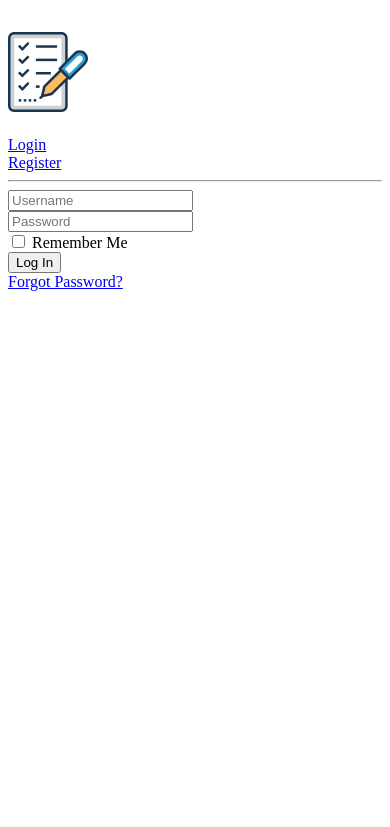
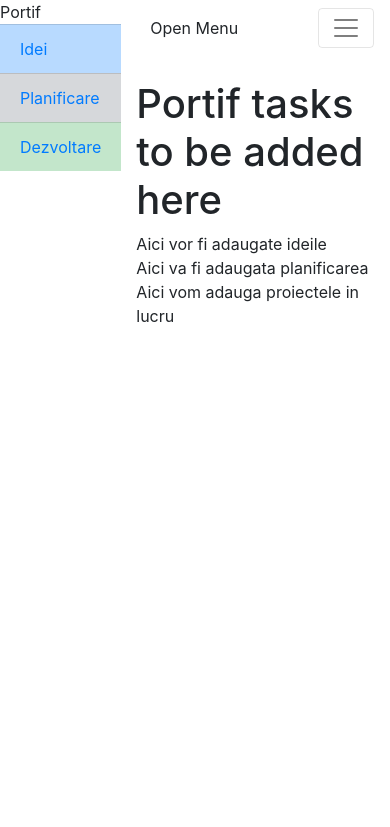
Before and after one commit to cherinu23/cactus, a PHP site: template resources/templates/home.php in a window 390 px wide. Shown: the top 827 px of the page. Run offline with PHP 8.4, Linux system fonts and the light colour scheme; the template is opened without the code that fills it, so the values that code supplies are empty; some libraries are stand-ins or nearby versions.

Commit message:
modified:   index.php 	modified:   resources/library/contry.php 	deleted:    resources/library/templateFunctions.php 	renamed:    resources/templates/taskpage.html -> resources/templates/home.php 	renamed:    resources/templates/home.php -> resources/templates/login.php 	new file:   resources/templates/register.php 	renamed:    resources/templates/reset.html -> resources/templates/reset.php

```diff
--- a/resources/templates/home.php
+++ b/resources/templates/home.php
@@ -1,107 +1,96 @@
-<body class="g-bg-all body-tpage2">
-	<div class="container">
-		<div class="row no-gutters no-gutters2 mt-3 justify-content-center">
-			<div class="col-md-2">
-				<div class="card-img-top text-center">
-					<img src="images/content/task2.svg" style="width:5em; height:8em; class="card-img-top" alt="..." >
-				</div>
-			</div>
-		</div>
-	</div>
-	<div class="container">
-		<div class="row justify-content-center">
-			<div class="col-xs-8 col-sm-8 col-md-5">
-				<div class="card card-login">
-					<div class="card-heading">
-						<div class="row">
-							<div class="col">
-								<a href="#" class="active" id="login-form-link">Login</a>
-							</div>
-							<div class="col">
-								<a href="#" id="register-form-link">Register</a>
-							</div>
-						</div>
-						<hr>
-					</div>
-					<div class="card-body">
-						<div class="row">
-							<div class="col">
 
-							<!-- LOGIN FORM -->
+<!-- TO BE TEMPLATED -->
+<!DOCTYPE html>
+<html lang="en">
+<head>
+ <!-- Required meta tags -->
+ <meta charset="utf-8">
+ <meta name="viewport" content="width=device-width, initial-scale=1, shrink-to-fit=no">
+ <title>Taskpage</title>
+ <!-- CDN/Bootstrap CSS -->
+ <link rel="stylesheet" href="https://stackpath.bootstrapcdn.com/bootstrap/4.2.1/css/bootstrap.min.css" integrity="sha384-GJzZqFGwb1QTTN6wy59ffF1BuGJpLSa9DkKMp0DgiMDm4iYMj70gZWKYbI706tWS" crossorigin="anonymous">
+ <!-- CDN/FontAwesome CSS -->
+ <link rel="stylesheet" href="https://use.fontawesome.com/releases/v5.7.1/css/all.css" integrity="sha384-fnmOCqbTlWIlj8LyTjo7mOUStjsKC4pOpQbqyi7RrhN7udi9RwhKkMHpvLbHG9Sr" crossorigin="anonymous">
+ <!-- LocalCustom CSS -->
+ <link rel="stylesheet" href="/css/pref.css">
+</head>
+<body class="body-tpage g-bg-all">
+  <div class="d-flex" id="wrapper">
 
-								<form id="login-form" action="" method="post" role="form" style="display: block;">
-									<div class="form-group">
-										<input type="text" name="username" id="username" tabindex="1" class="form-control" placeholder="Username" value="" required="required">
-									</div>
-									<div class="form-group">
-										<input type="password" name="password" id="password" tabindex="2" class="form-control" placeholder="Password" required="required">
-									</div>
-									<div class="form-group">
-										<input type="checkbox" tabindex="3" class="" name="remember" id="remember">
-										<label for="remember"> Remember Me</label>
-									</div>
-									<div class="form-group">
-										<div class="row">
-											<div class="col">
-												<input type="submit" name="login-submit" id="login-submit" tabindex="4" class="form-control btn btn-login" value="Log In">
-											</div>
-										</div>
-									</div>
-									<div class="form-group">
-										<div class="row">
-											<div class="col">
-												<div class="text-center">
-													<a href="resources/templates/reset.html" tabindex="5" class="forgot-password">Forgot Password?</a>
-												</div>
-											</div>
-										</div>
-									</div>
-								</form>
+    <!-- Sidebar -->
+    <div class="bg-light2 border-right2" id="sidebar-wrapper">
+      <div class="sidebar-heading">Portif</div>
+      <div class="list-group list-group-flush">
+        <div class="list-group-item list-group-item-action list-group-item-primary">
+          <a href="#" class="ptab1 ">Idei</a>
+        </div>
+        <div class="list-group-item list-group-item-action list-group-item-secondary">
+          <a href="#" class="ptab2">Planificare</a>
+        </div>
+        <div class="list-group-item list-group-item-action list-group-item-success">
+          <a href="#" class="ptab3">Dezvoltare</a>
+        </div>
+      </div>
+    </div>
+    <!-- /#sidebar-wrapper -->
 
-								<!-- LOGIN FORM END -->
+    <!-- Page Content -->
+    <div id="page-content-wrapper">
 
-								<!-- REGISTER FORM -->
+      <nav class="navbar navbar-expand-lg navbar-light bg-light2 border-bottom2">
+        <button class="btn btn-primary-2" id="menu-toggle">Open Menu</button>
 
-								<form id="register-form" action="" method="post" role="form" style="display: none;">
-									<div class="form-group">
-										<input type="text" name="username" id="username" tabindex="1" class="form-control" placeholder="Username" value="" required="required">
-									</div>
-									<div class="form-group">
-										<input type="email" name="email" id="email" tabindex="1" class="form-control" placeholder="Email Address" value="" required="required">
-									</div>
-									<div class="form-group">
-										<input type="password" name="password" id="password" tabindex="2" class="form-control" placeholder="Password" required="required">
-									</div>
-									<div class="form-group">
-										<input type="password" name="confirm_password" id="confirm-password" tabindex="2" class="form-control" placeholder="Confirm Password" required="required">
-									</div>
-									<div class="form-group">
-										<div class="row">
-											<div class="col">
-												<input type="submit" name="register-submit" id="register-submit" tabindex="4" class="form-control btn btn-register" value="Register Now">
-											</div>
-										</div>
-									</div>
-								</form>
+        <button class="navbar-toggler" type="button" data-toggle="collapse" data-target="#navbarSupportedContent" aria-controls="navbarSupportedContent" aria-expanded="false" aria-label="Toggle navigation">
+          <span class="navbar-toggler-icon"></span>
+        </button>
 
-								<!-- REGISTER FORM END -->
+        <div class="collapse navbar-collapse" id="navbarSupportedContent">
+          <ul class="navbar-nav ml-auto mt-2 mt-lg-0">
+            <li class="nav-item dropdown">
+              <a class="btn btn-primary-2 dropdown-toggle " href="#" role="button" id="dropdownMenuLink" data-toggle="dropdown" aria-haspopup="true" aria-expanded="false">
+                Dropdown link
+              </a>
+              <div class="dropdown-menu dropdown-menu-right" aria-labelledby="navbarDropdown">
+                <a class="dropdown-item dropdown-item2" href="#">Action</a>
+                <a class="dropdown-item dropdown-item2" href="#">Another action</a>
+                <div class="dropdown-divider"></div>
+                <a class="dropdown-item dropdown-item2" href="#">Sign out</a>
+              </div>
+            </li>
+          </ul>
+        </div>
+      </nav>
 
-							</div>
-						</div>
-					</div>
-				</div>
-			</div>
-		</div>
-	</div>
+      <div class="container-fluid">
+        <h1 class="mt-4">Portif tasks to be added here</h1>
+        <div id="tabu1">Aici vor fi adaugate ideile</div>
+        <div id="tabu2">Aici va fi adaugata planificarea</div>
+        <div id="tabu3">Aici vom adauga proiectele in lucru</div>
 
-	<?php
+      </div>
+    </div>
+    <!-- /#page-content-wrapper -->
 
-    /*
-        Any variables passed in through the variables parameter in our renderLayoutWithContentPage() function
-        are available in here.
-    */
+  </div>
 
-    echo $setInIndexDotPhp;
-
-
-        ?>
+  <!-- CDN/jQuery first, then Popper.js, then Bootstrap JS -->
+  <script src="https://code.jquery.com/jquery-3.2.1.slim.min.js" integrity="sha384-KJ3o2DKtIkvYIK3UENzmM7KCkRr/rE9/Qpg6aAZGJwFDMVNA/GpGFF93hXpG5KkN" crossorigin="anonymous"></script>
+  <script src="https://cdnjs.cloudflare.com/ajax/libs/popper.js/1.12.9/umd/popper.min.js" integrity="sha384-ApNbgh9B+Y1QKtv3Rn7W3mgPxhU9K/ScQsAP7hUibX39j7fakFPskvXusvfa0b4Q" crossorigin="anonymous"></script>
+  <script src="https://maxcdn.bootstrapcdn.com/bootstrap/4.0.0/js/bootstrap.min.js" integrity="sha384-JZR6Spejh4U02d8jOt6vLEHfe/JQGiRRSQQxSfFWpi1MquVdAyjUar5+76PVCmYl" crossorigin="anonymous"></script>
+  <!-- Menu Toggle Script -->
+  <script>
+//toggle la meniu
+$("#menu-toggle").click(function(e) {
+  e.preventDefault();
+  $("#wrapper").toggleClass("toggled");
+});
+  //ancora pentru taskuri
+  $('[class^="ptab"]').on('click', function(e){
+    e.preventDefault();
+    var numb = this.className.replace('ptab', '');
+    $('[id^="tabu"]').hide();
+    $('#tabu' + numb).show();
+  });
+</script>
+</body>
+</html>
```
Also changed, not shown: index.php (+7 -17 lines), resources/library/contry.php (+35 -16 lines), resources/library/templateFunctions.php (deleted, +0 -43 lines), resources/templates/login.php (added, +61 -0 lines), resources/templates/register.php (added, +35 -0 lines), resources/templates/taskpage.html (deleted, +0 -95 lines), resources/templates/reset.php (renamed from resources/templates/reset.html).
